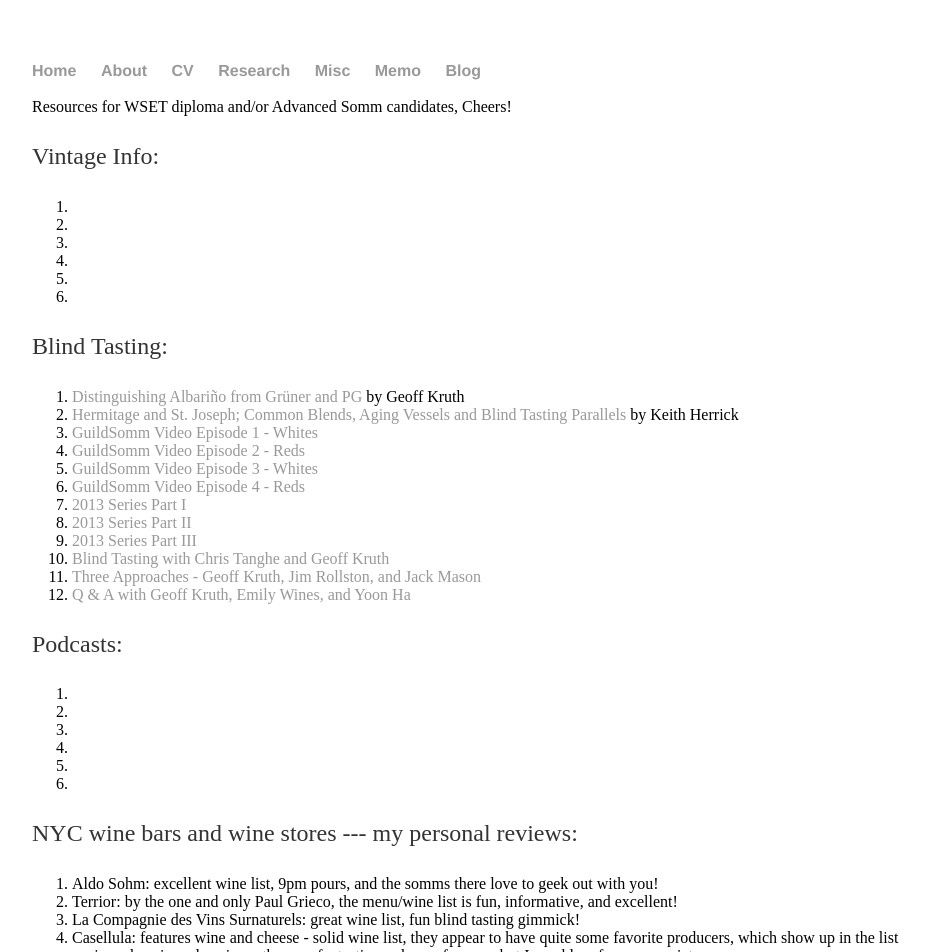
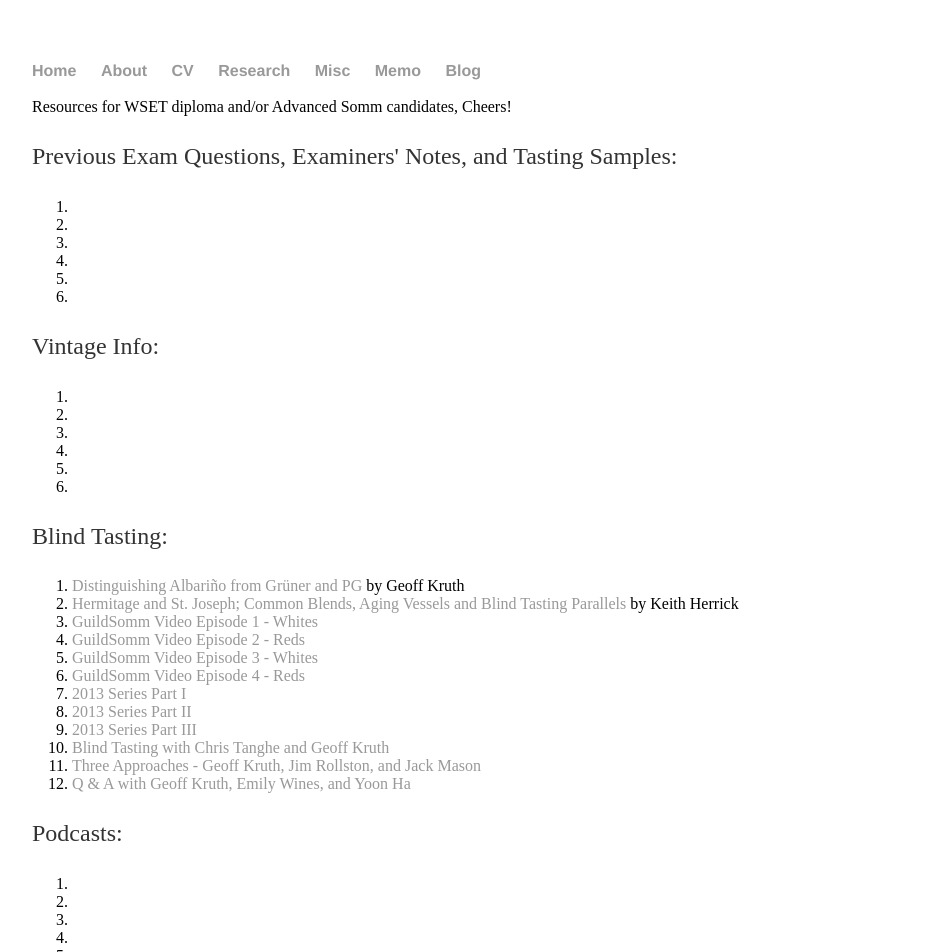
Before and after one commit to shenglih/shenglih.github.io, a Jekyll site: the page built from misc/wine_links.html, in a window 1280 px wide. Shown: the top 952 px of the page, without its empty margins (160-1090 px from the left). Built offline with Jekyll 4.4.1, drawn with Linux system fonts in a browser that asks for light colours.

Commit message:
Update wine_links.html

```diff
--- a/misc/wine_links.html
+++ b/misc/wine_links.html
@@ -4,7 +4,16 @@
 ---
 <div class="blurb">
 Resources for WSET diploma and/or Advanced Somm candidates, Cheers!
-<p>Vintage Info:</p>
+<p>Previous Exam Questions, Examiners' Notes, and Tasting Samples:</p>
+	<ol>
+  <li></li>
+  <li></li>
+  <li></li>
+  <li></li>
+  <li></li>
+  <li></li>
+  </ol>
+	<p>Vintage Info:</p>
 	<ol>
   <li></li>
   <li></li>
@@ -50,4 +59,5 @@
   <li>Sherry-Lehmann® Wines: solid selection overall, somewhere in-between UNS and Flatiron.</li>
   <li>Verve Wine: went for the Master Somm there...</li>
   </ol>
+
 </div>
```
